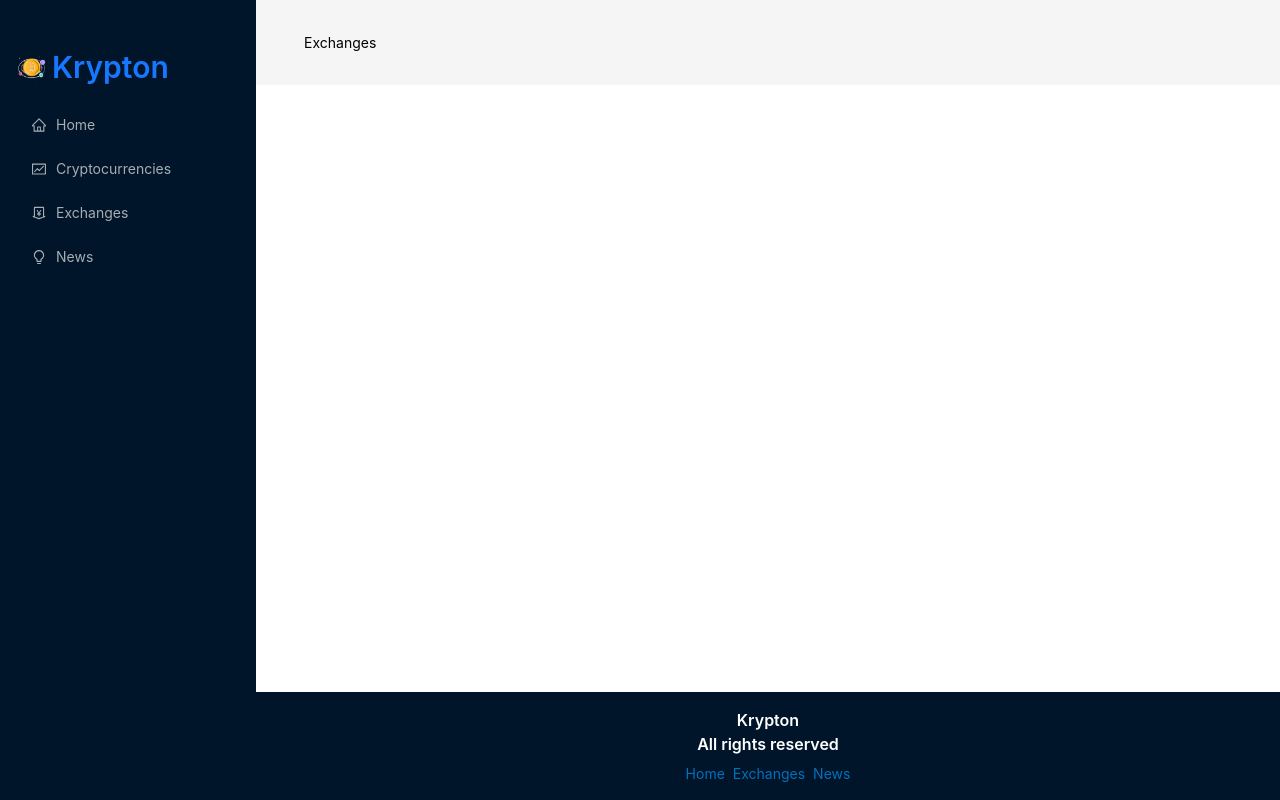
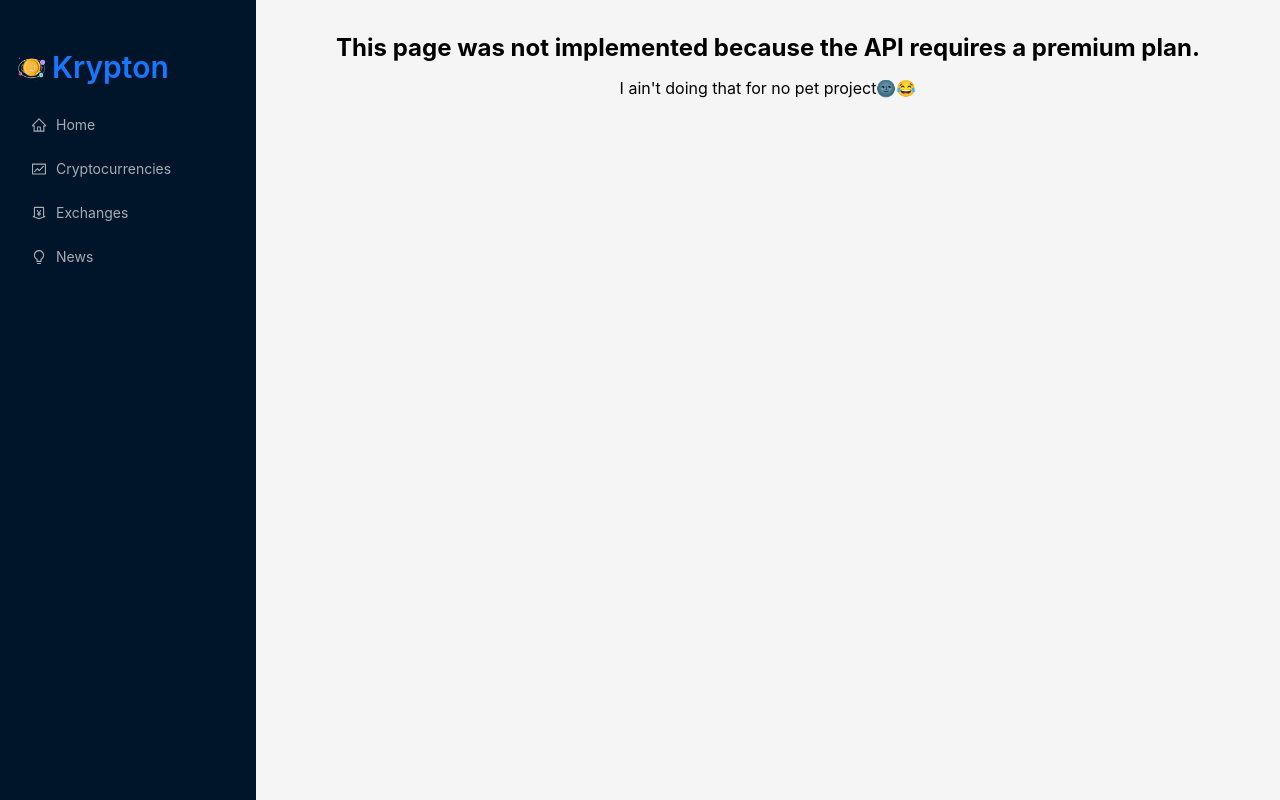
Before and after one commit to Prophet-Bestman/krypton, a React (Vite) app: page /exchanges in a window 1280 px wide. Shown: the top 800 px of the page. Built offline with nearby package versions, Linux system fonts and the light colour scheme; no server answers.

Commit message:
updated exchanges page

```diff
--- a/src/pages/Exchanges.tsx
+++ b/src/pages/Exchanges.tsx
@@ -1,7 +1,13 @@
 import React from "react";
-
 const Exchanges = () => {
-  return <div>Exchanges</div>;
+  return (
+    <div className="h-screen text-center ">
+      <h2 className="font-bold text-2xl mb-3">
+        This page was not implemented because the API requires a premium plan.
+      </h2>
+      <p className="text-base">I ain't doing that for no pet project🌚😂</p>
+    </div>
+  );
 };
 
 export default Exchanges;
```
